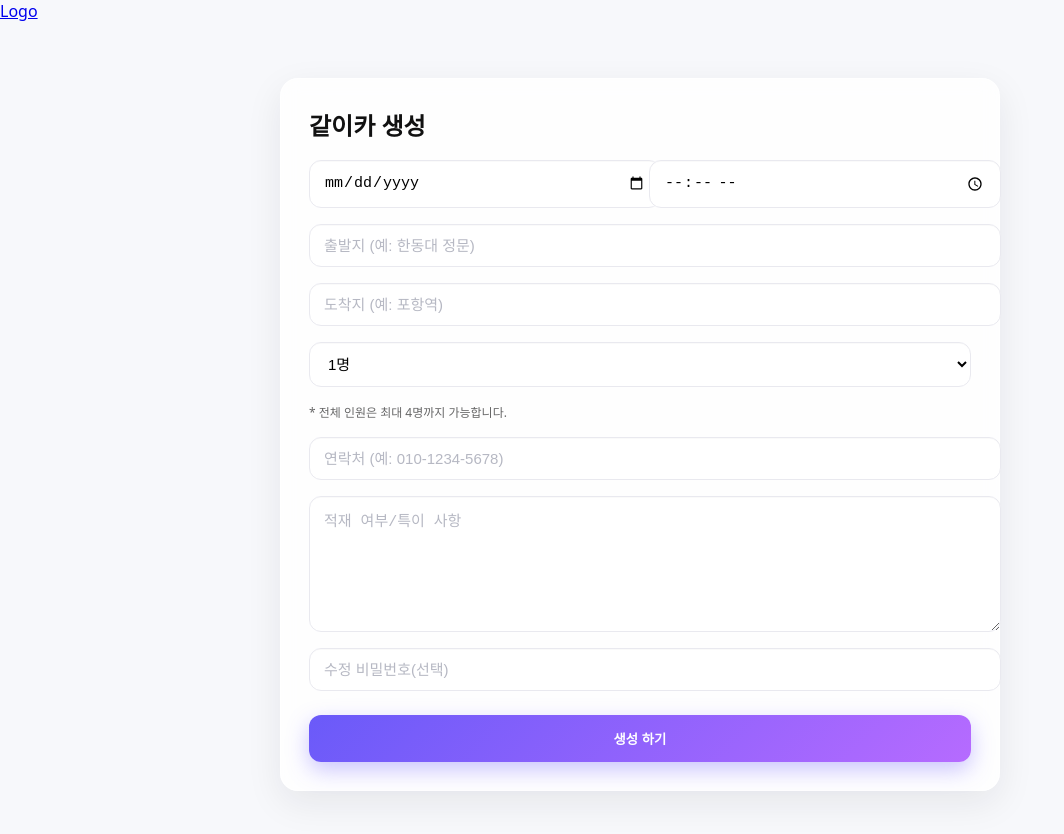
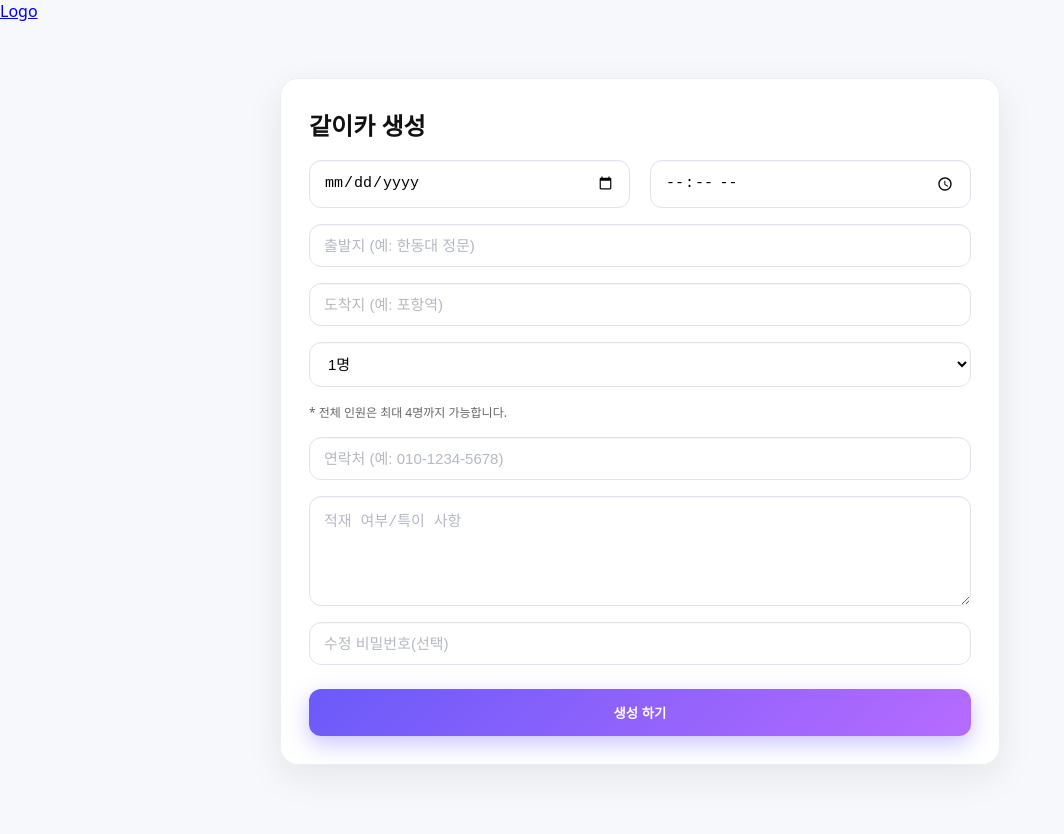
Before and after one commit to zzuniy/HandongCar_my, a React (Create React App) app: page /create in a window 1280 px wide. Shown: the top 834 px of the page, without its empty margins (0-1064 px from the left). Built offline with nearby package versions, Linux system fonts and the light colour scheme; no server answers.

Commit message:
ui box-sizing fixed

```diff
--- a/src/assets/ui.css
+++ b/src/assets/ui.css
@@ -88,3 +88,44 @@ h1{margin:0 0 18px;font-size:24px}
   box-shadow:0 8px 22px rgba(106,90,249,.35);
 }
 .btn-gradient:hover{filter:brightness(1.02)}
+
+/* 전역 박스 사이징 */
+*,
+*::before,
+*::after { box-sizing: border-box; }
+
+/* 카드 배경을 살짝 더 흐리게(인풋과 구분) */
+.card {
+  background: rgba(255,255,255,.92);  /* 기존 .80 → .92로 */
+  backdrop-filter: blur(8px);
+  -webkit-backdrop-filter: blur(8px);
+  border: 1px solid rgba(230,232,240,.7);
+}
+
+/* 행 2개 레이아웃: flex로 전환 + 간격 키우기 */
+.row-2 {
+  display: flex;                /* grid → flex */
+  gap: 20px;                    /* 간격 확실히 */
+}
+.row-2 > * { flex: 1; }
+
+/* 인풋 대비 강화 (경계선/그림자) */
+.input, .select, .textarea {
+  background: #fff;
+  border: 1px solid #e0e3ef;    /* 조금 더 진한 회색 */
+  box-shadow: 0 1px 0 rgba(0,0,0,.03) inset;
+}
+
+/* 포커스시 경계 강조 */
+.input:focus, .select:focus, .textarea:focus {
+  border-color: #c8ccf5;
+  outline: 0;
+  box-shadow: 0 0 0 3px rgba(106,90,249,.12);
+}
+
+/* 카드 좌우/상하 여백도 살짝 조정 */
+.page { padding: 56px 20px; }
+.container { max-width: 720px; }
+
+:root { --danger:#c03737; }
+.hint.error { color: var(--danger); }
```
